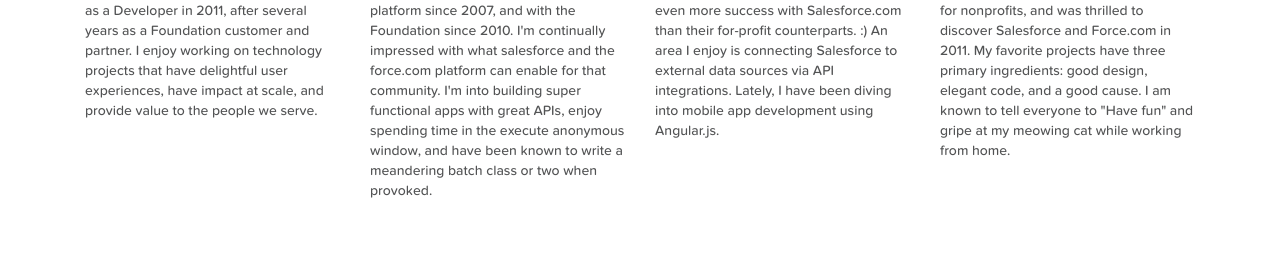
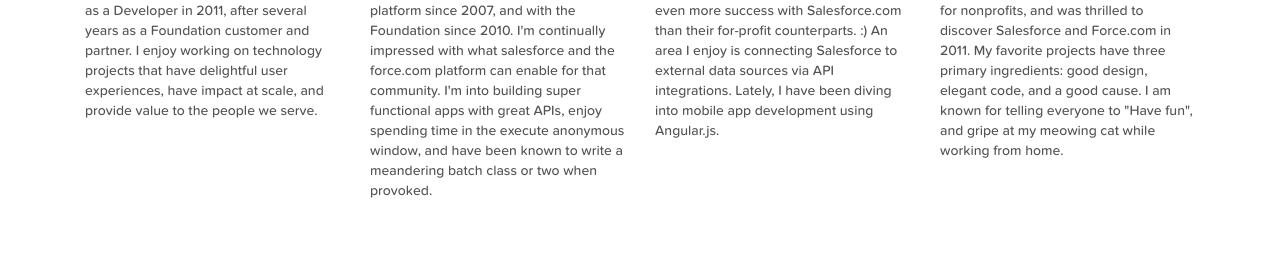
Before and after one commit to dvenor/salesforcefoundation.github.io, a Jekyll site: the page built from index.html, in a window 1280 px wide and 1400 px high, scrolled down 1481 px. Shown: the part 278-548 px from the top of the window. Built offline with Jekyll 4.4.1, drawn with Linux system fonts in a browser that asks for light colours; Markdown is read by kramdown in place of the engine named in the settings; the list of posts is cut into pages by our own code; some of the changed text lies outside the part shown.

Commit message:
jon's bio

```diff
--- a/_data/members.yml
+++ b/_data/members.yml
@@ -21,7 +21,7 @@
   avatar:         https://avatars0.githubusercontent.com/u/779557
   github:         dextermilo
   title:          "Force.com Developer"
-  bio:            "I am a long-time web developer, primarily for nonprofits, and was thrilled to discover Salesforce and Force.com in 2011. My favorite projects have three primary ingredients: good design, elegant code, and a good cause. I am known to tell everyone to \"Have fun\" and gripe at my meowing cat while working from home."
+  bio:            "I am a long-time web developer, primarily for nonprofits, and was thrilled to discover Salesforce and Force.com in 2011. My favorite projects have three primary ingredients: good design, elegant code, and a good cause. I am known for telling everyone to \"Have fun\", and gripe at my meowing cat while working from home."
 David Habib:
   github:         davidhabib
   avatar:         https://avatars0.githubusercontent.com/u/908119
@@ -61,6 +61,7 @@
   github:         jvarese
   avatar:         https://avatars2.githubusercontent.com/u/7268038
   title:          "Lead Technical Writer"
+  bio:            "In another life I taught the Victorian novel to college students, but now I teach nonprofits how to use the Salesforce platform to further their mission. I joined the Salesforce Foundation in April of 2014, after nearly two years as a technical writer at salesforce.com headquarters."
 Suzanne Veiga:
   github:         sveiga
   avatar:         https://avatars0.githubusercontent.com/u/5631840
```
